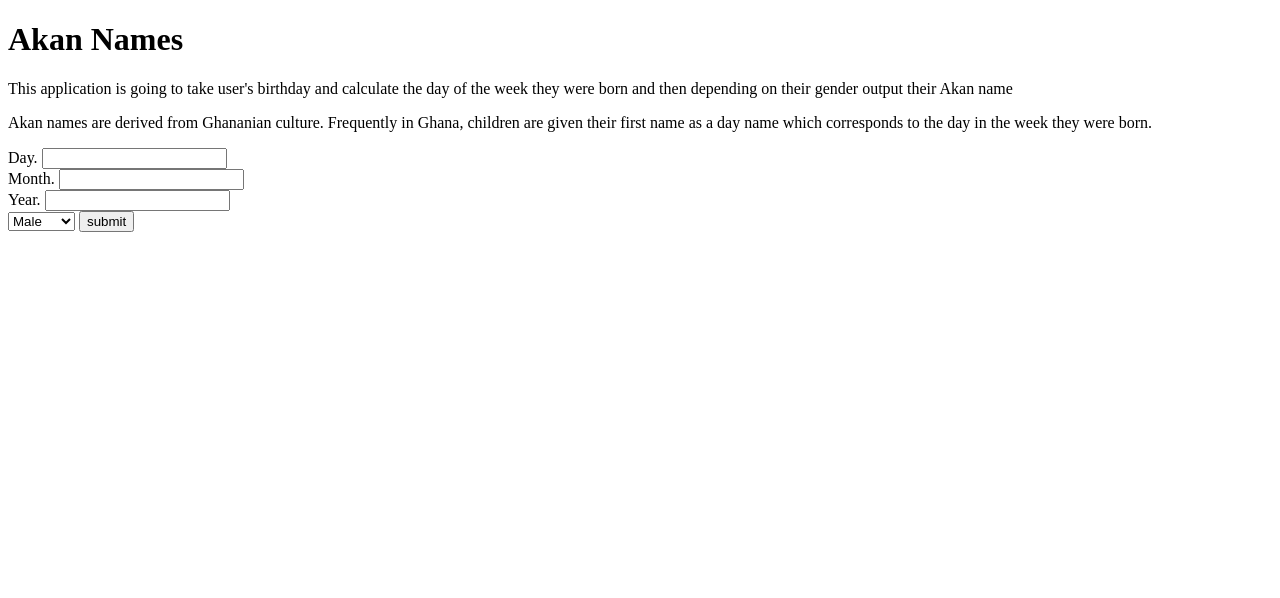
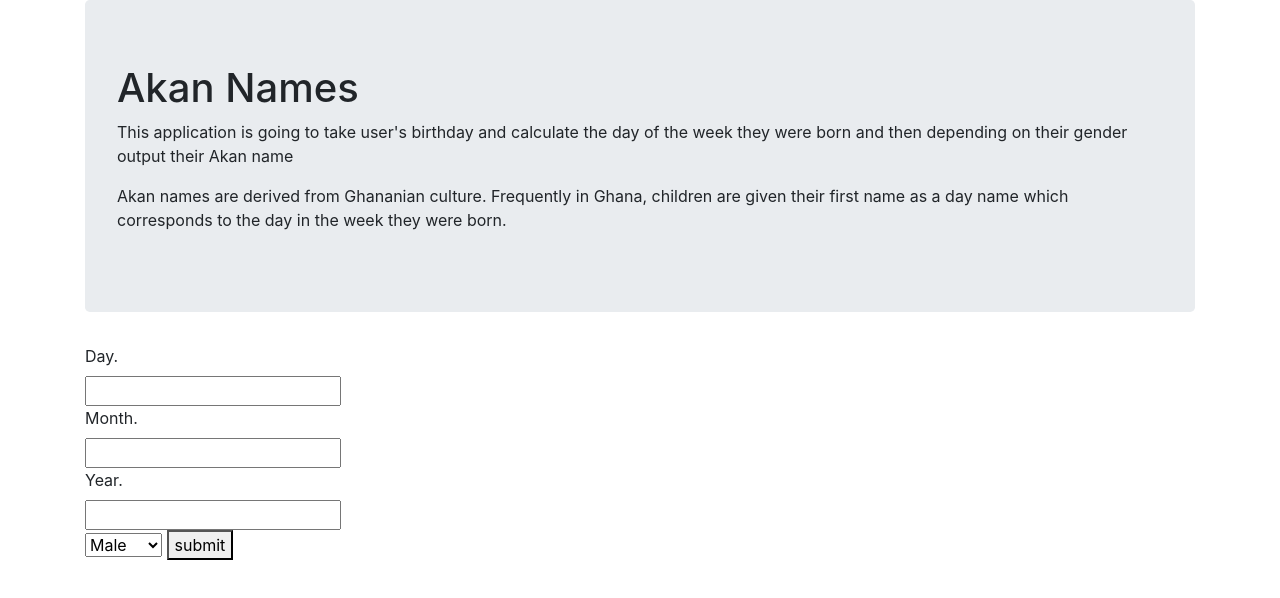
Before and after one commit to andiwoedwin/Week-2-project, a plain HTML site: page index.html in a window 1280 px wide. Drawn offline with nearby package versions, Linux system fonts and the light colour scheme.

Commit message:
add bootstrap style

```diff
--- a/index.html
+++ b/index.html
@@ -4,32 +4,36 @@
     <meta charset="UTF-8">
     <meta name="viewport" content="width=device-width, initial-scale=1.0">
     <title>Week two project</title>
+    <link rel="stylesheet" href="https://stackpath.bootstrapcdn.com/bootstrap/4.5.0/css/bootstrap.min.css" integrity="sha384-9aIt2nRpC12Uk9gS9baDl411NQApFmC26EwAOH8WgZl5MYYxFfc+NcPb1dKGj7Sk" crossorigin="anonymous">
 </head>
 <body>
+  <div class="container">
+    <div class="jumbotron">
     <h1>Akan Names</h1>
     <p>This application is going to take user's birthday and calculate the day of the week they were born and then depending on their gender output their Akan name</p>
     <p>Akan names are derived from Ghananian culture. Frequently in Ghana, children are given their first name as a day name which corresponds to the day in the week they were born.</p>
-
+    </div>
     <form>
       <div class="forms">
-        <label for="email">Day.</label>
-        <input type="text" class="myform" id="d">
+        <label for="email">Day.</label><br>
+        <input type="number" class="myform" id="d"><br>
       </div>
       <div class="forms">
-        <label for="pwd">Month.</label>
-        <input type="text" class="myform" id="m">
+        <label for="pwd">Month.</label><br>
+        <input type="number" class="myform" id="m"><br>
       </div>
       <div class="forms">
-        <label for="pwd">Year.</label>
-        <input type="text" class="myform" id="yy">
+        <label for="pwd">Year.</label><br>
+        <input type="number" class="myform" id="yy"><br>
 
       </div>
-      <select id = "sex">
-        <option value="male">Male</option>
-        <option value="female">Female</option>
+      <select id = "gender">
+        <option value="male">Male</option><br>
+        <option value="female">Female</option><br>
       </select>
       <button type="submit" class="click" onclick="day()">submit</button>
     </form>
     <script src="js/index.js"></script>
+  </div>
 </body>
 </html>
```
